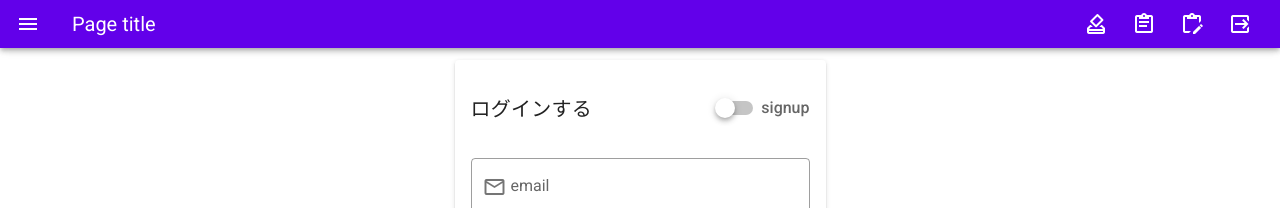
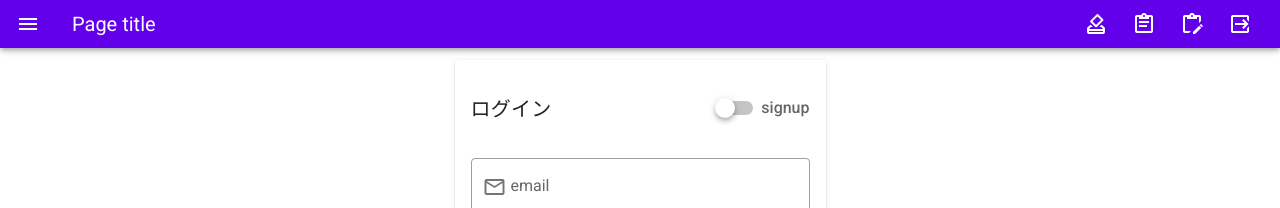
Before and after one commit to Daisky1113/lab9frontend2, a Vue app: page / in a window 1280 px wide. Shown: the top 208 px of the page. Built offline with nearby package versions, Linux system fonts and the light colour scheme.

Commit message:
isSignupをみて文言を返すcomputedを設定

```diff
--- a/src/components/Loginform.vue
+++ b/src/components/Loginform.vue
@@ -1,7 +1,7 @@
 <template>
   <v-card>
     <v-card-title>
-      ログインする
+      {{ titleText }}
       <v-spacer></v-spacer>
       <v-switch label="signup" v-model="isSignup"></v-switch>
     </v-card-title>
@@ -30,7 +30,7 @@
     </v-card-text>
     <v-card-actions>
       <v-spacer></v-spacer>
-      <v-btn @click="login" text>ログインする</v-btn>
+      <v-btn @click="login" text>{{ btnText }}</v-btn>
     </v-card-actions>
   </v-card>
 </template>
@@ -45,6 +45,14 @@ export default {
       password: "",
     },
   }),
+  computed: {
+    titleText() {
+      return this.isSignup ? "サインアップ" : "ログイン";
+    },
+    btnText() {
+      return this.isSignup ? "登録する" : "ログインする";
+    },
+  },
   methods: {
     login() {
       console.log(this.inputData);
```
